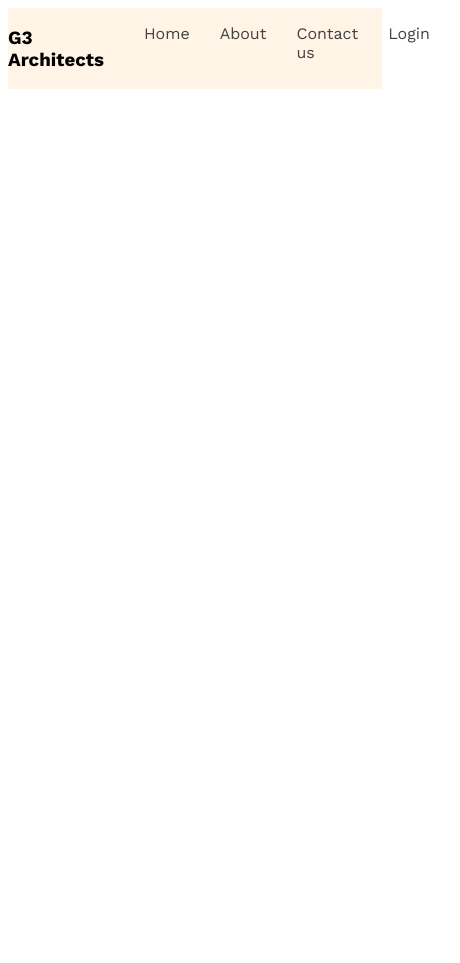
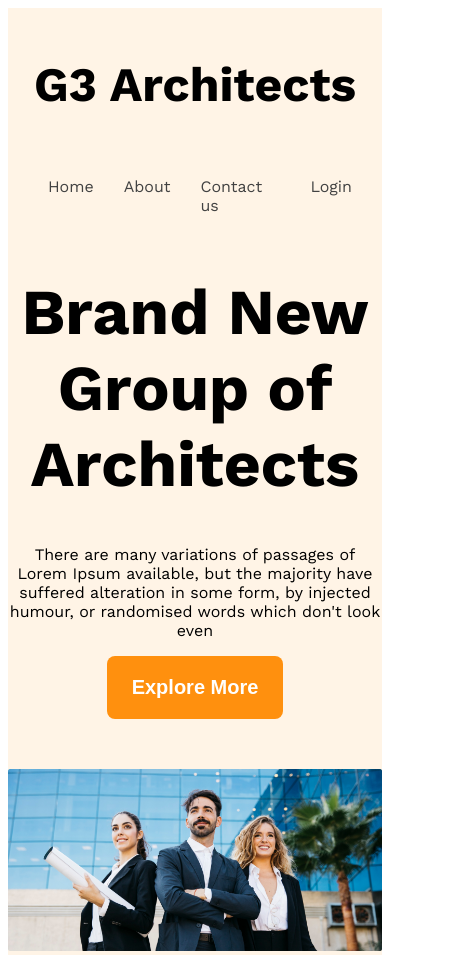
Before and after one commit to sudipovi/PH-G3-Arc, a plain HTML site: page index.html in a window 390 px wide. Shown: the whole page, 460 px wide, since content can reach past the window. Before the commit the page ends 844 px from the top, so only its background shows below. Drawn offline with nearby package versions, Linux system fonts and the light colour scheme.

Commit message:
responsive

```diff
--- a/index.html
+++ b/index.html
@@ -11,7 +11,7 @@
   <body class="work-sans-fonts">
     <header class="bg-light">
       <nav class="navbar display-flex">
-        <h3>G3 Architects</h3>
+        <h3 class="brand">G3 Architects</h3>
         <ul class="nav-links display-flex">
           <li class="nav-items">
             <a href="" class="nav-link text-gray">Home</a>
@@ -27,6 +27,19 @@
           </li>
         </ul>
       </nav>
+      <div class="banner">
+        <div class="banner-content">
+          <h1 class="banner-title">Brand New Group of Architects</h1>
+          <p class="banner-desc">
+            There are many variations of passages of Lorem Ipsum available, but
+            the majority have suffered alteration in some form, by injected
+            humour, or randomised words which don't look even
+          </p>
+          <button class="btn-primary">Explore More</button>
+        </div>
+
+        <img src="./images/banner.png" alt="banner" class="banner-image" />
+      </div>
     </header>
 
     <main></main>
--- a/style.css
+++ b/style.css
@@ -24,9 +24,24 @@
   background-color: rgba(255, 144, 14, 0.1);
 }
 
+.btn-primary {
+  background-color: #ff900e;
+  color: white;
+  padding: 20px 25px;
+  font-size: 1.25rem;
+  font-weight: 600;
+  border-radius: 8px;
+  border: none;
+}
+
 /* header style */
 
 /* nav bar related style */
+
+.brand {
+  font-weight: 700;
+  font-size: 3rem;
+}
 
 .nav-items {
   list-style: none;
@@ -38,6 +53,7 @@
 }
 .navbar {
   justify-content: space-between;
+  align-items: center;
 }
 
 .navbar,
@@ -45,3 +61,29 @@
   max-width: 1440px;
   margin: 0 auto;
 }
+
+/* Banner related Style */
+
+.banner-content {
+  max-width: 850px;
+  margin: 0 auto;
+  text-align: center;
+  margin-bottom: 50px;
+}
+
+.banner-title {
+  font-weight: 700;
+  font-size: 4rem;
+}
+
+.banner-image {
+  width: 100%;
+}
+
+/* responsive media query */
+@media screen and (max-width: 576px) {
+  .navbar,
+  .nav-link {
+    flex-direction: column;
+  }
+}
```
